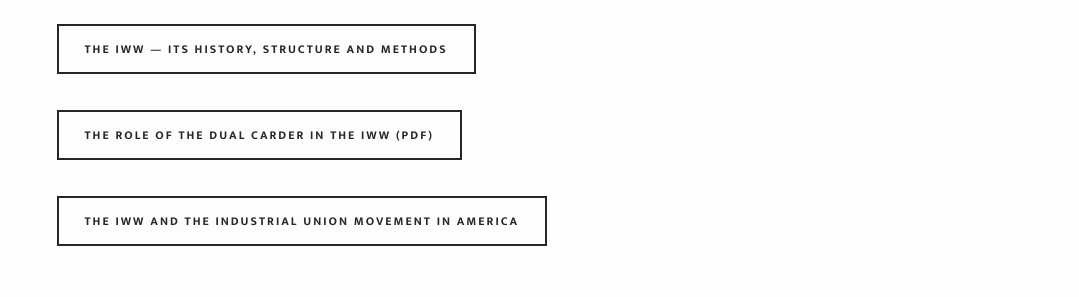
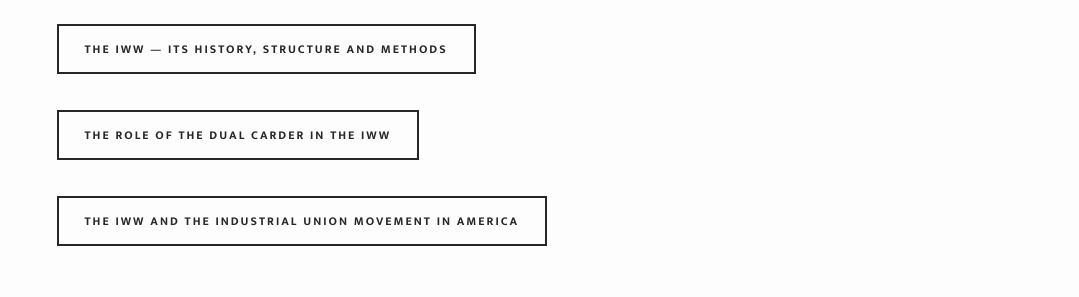
Before and after one commit to IWW-NYC-GMB/iww.nyc, a Jekyll site: the page built from resources.html, in a window 1280 px wide and 900 px high, scrolled down 2539 px. Shown: the part 135-432 px from the top of the window, without its empty margins (201-1280 px from the left). Built offline with Jekyll 4.4.1, drawn with Linux system fonts in a browser that asks for light colours; some web fonts are replaced.

Commit message:
Update resources.html

```diff
--- a/resources.html
+++ b/resources.html
@@ -28,7 +28,7 @@
 <a href="https://www.iww.org/history/library/Chaplin/TheGeneralStrike"><button class="small" style="margin: 12px 15px 24px 0;" ontouchstart="">The General Strike — By Ralph Chaplin, 1933</button></a><br>
 <a href="https://iww.org/about/official/wheel"><button class="small" style="margin: 12px 15px 24px 0;" ontouchstart="">Father Haggerty's Wheel</button></a><br>
 <a href="https://www.iww.org/about/official/StJohn"><button class="small" style="margin: 12px 15px 24px 0;" ontouchstart="">The IWW — Its History, Structure and Methods</button></a><br>
-<a href="https://iww.org/PDF/DualCardIWW.pdf"><button class="small" style="margin: 12px 15px 24px 0;" ontouchstart="">The Role of the Dual Carder in the IWW (PDF)</button></a><br>
+<a href="{{ site.baseurl }}/the-role-of-the-dual-carder"><button class="small" style="margin: 12px 15px 24px 0;" ontouchstart="">The Role of the Dual Carder in the IWW</button></a><br>
 <a href="https://iww.org/about/official/solidarity"><button class="small" style="margin: 12px 15px 24px 0;" ontouchstart="">The IWW and The Industrial Union Movement in America</button></a><br><br>
 <h2>Branch Materials</h2>
 <a href="{{ site.baseurl }}/assets/IWW-NYC-One-Pager.pdf"><button class="small" style="margin: 12px 15px 24px 0;" ontouchstart="">IWW NYC One-Pager (PDF)</button></a><br>
```
